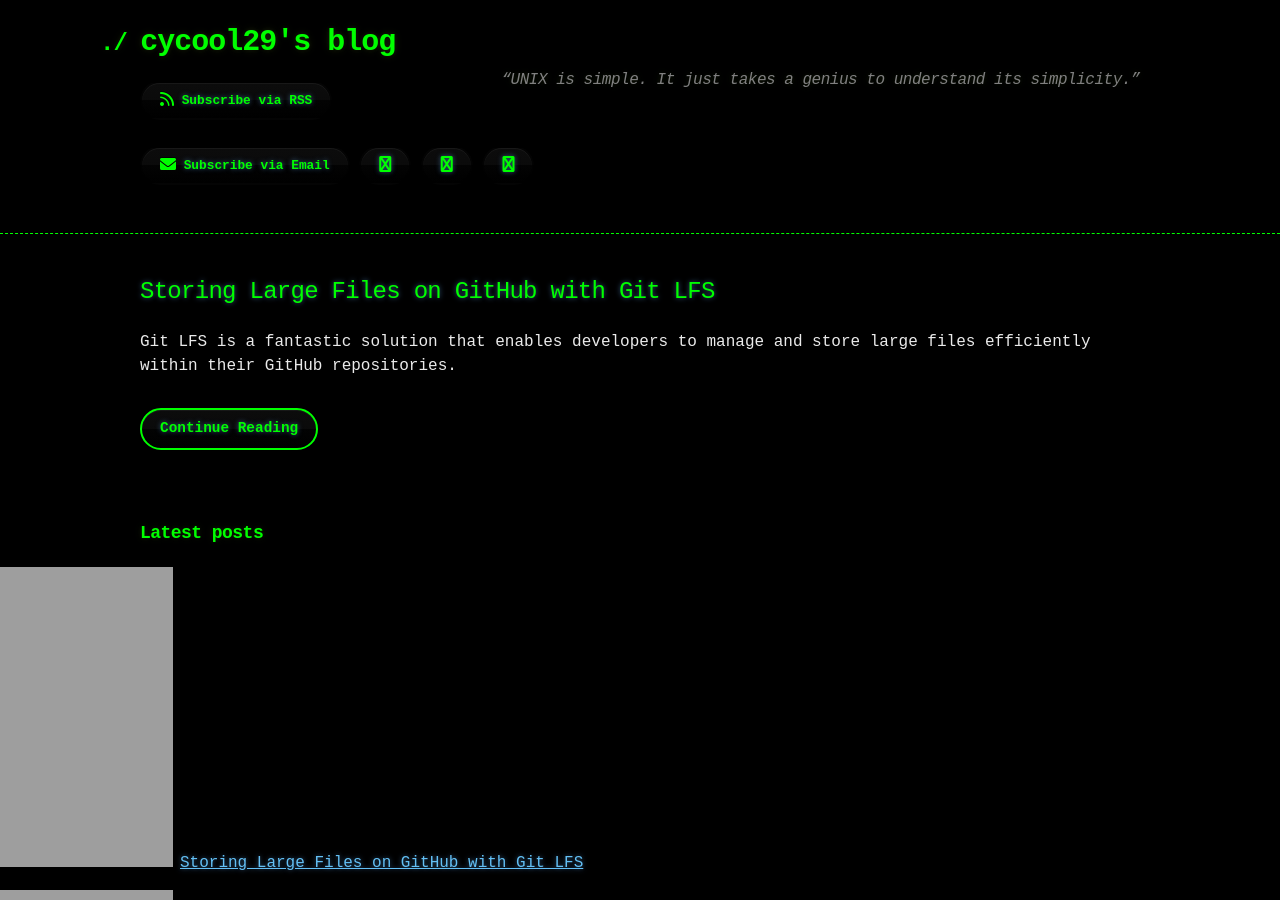
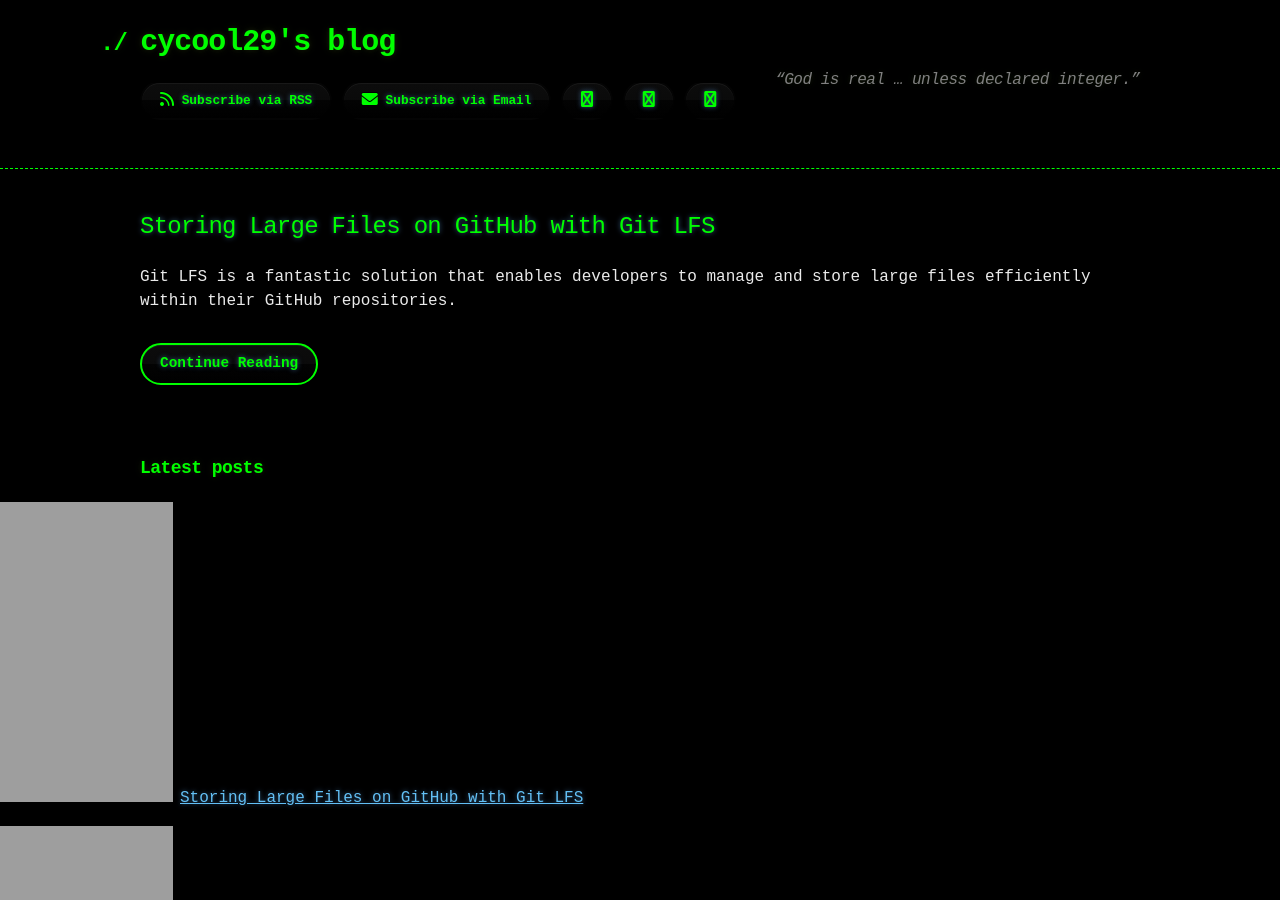
Before and after one commit to cycool29/cycool29.github.io, a Jekyll site: the page built from index.md, in a window 1280 px wide and 900 px high. Built offline with Jekyll 4.4.1, drawn with Linux system fonts in a browser that asks for light colours; a style sheet for code colours, icons or effects is not loaded.

Commit message:
Update quotes

```diff
--- a/_config.yml
+++ b/_config.yml
@@ -1,5 +1,5 @@
 title: cycool29's blog
-description: "“UNIX is simple. It just takes a genius to understand its simplicity.” "
+description: "“God is real … unless declared integer.” "
 bio: A high school student. Intermediate in Python, Git, Bash. Learning JavaScript. He/Him. "
 author: cycool29
 url: https://cycool29.github.io
```
